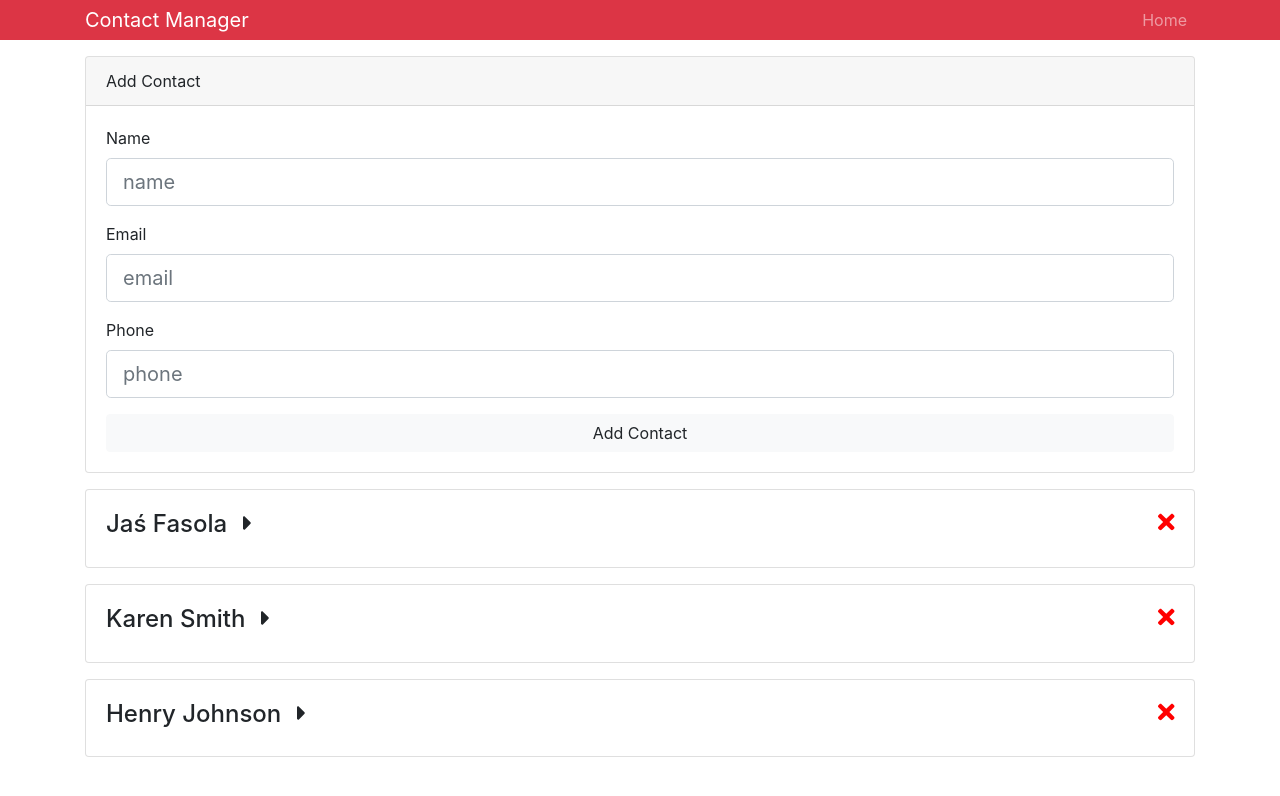
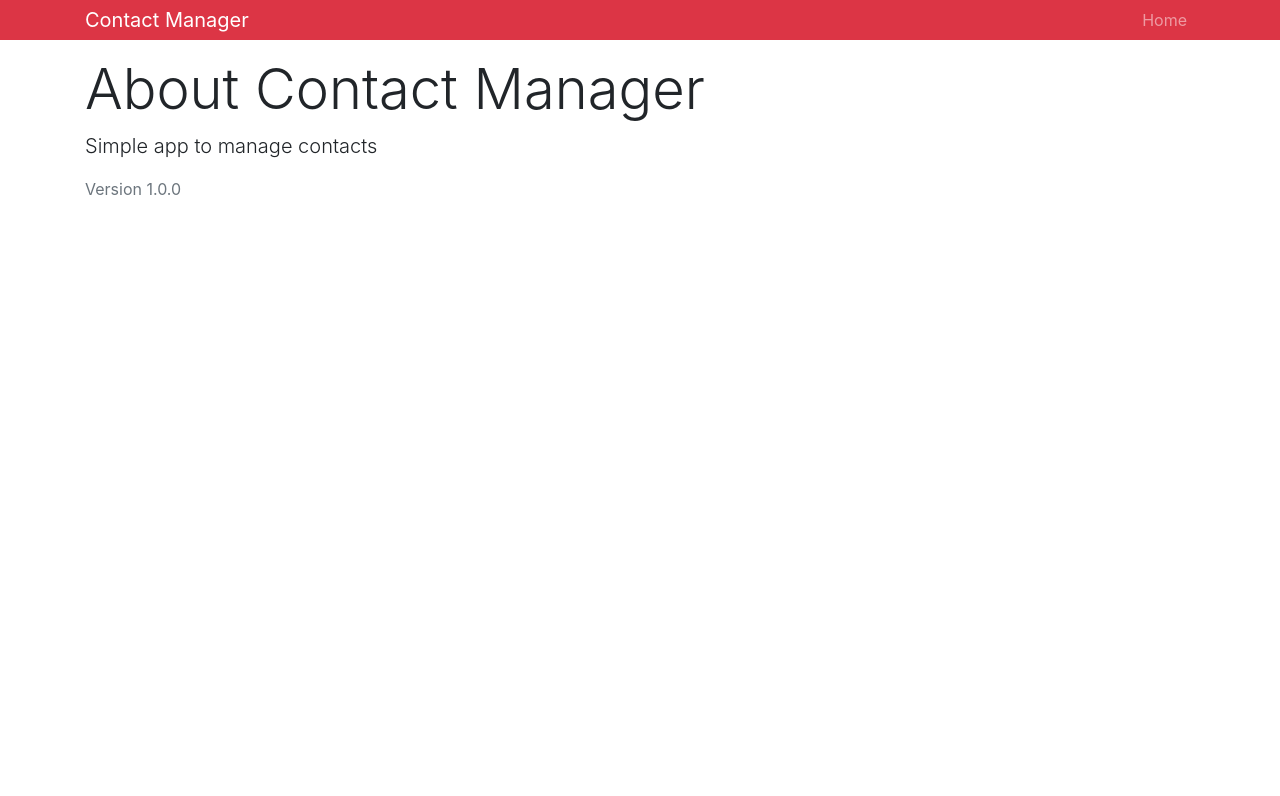
Before and after one commit to wdudek82/contact-manager-flow, a React (Create React App) app: page /about in a window 1280 px wide. Shown: the top 796 px of the page. Built offline with nearby package versions, Linux system fonts and the light colour scheme.

Commit message:
Added About component and Route, added header for Contacts component

```diff
--- a/src/App.js
+++ b/src/App.js
@@ -9,7 +9,9 @@ import {
 } from '@fortawesome/free-solid-svg-icons';
 import 'bootstrap/dist/css/bootstrap.min.css';
 import Contacts from 'components/Contacts/Contacts';
+import AddContact from 'components/Contacts/AddContact';
 import Header from 'components/Layout/Header';
+import About from 'components/Pages/About';
 import { Provider } from 'context';
 
 library.add(faSortDown, faCaretRight, faTimes);
@@ -18,8 +20,18 @@ const App = () => {
   return (
     <Provider>
       <Router>
-        <Header branding="Contact Manager" />
-        <Contacts />
+        <div>
+          <Header branding="Contact Manager" />
+          <Router>
+            <div className="container">
+              <Switch>
+                <Route exact path="/" component={Contacts} />
+                <Route path="/about" component={About} />
+                <Route path="/contact/add" component={AddContact} />
+              </Switch>
+            </div>
+          </Router>
+        </div>
       </Router>
     </Provider>
   );
--- a/src/components/Contacts/Contacts.js
+++ b/src/components/Contacts/Contacts.js
@@ -1,15 +1,7 @@
 // @flow
 import * as React from 'react';
-import styled from 'styled-components';
 import { Consumer } from 'context';
 import Contact from './Contact';
-// import AddContact from './AddContact';
-import AddContact from './AddContact';
-
-// styles
-const Wrapper = styled.div.attrs({
-  className: 'container',
-})``;
 
 type Props = {};
 
@@ -35,10 +27,12 @@ class Contacts extends React.Component<Props, {}> {
 
   render() {
     return (
-      <Wrapper>
-        <AddContact />
+      <React.Fragment>
+        <h1 className="display-4 mb-2">
+          <span className="text-danger">Contact</span> List
+        </h1>
         <Consumer>{(value = {}) => this.renderContacts(value)}</Consumer>
-      </Wrapper>
+      </React.Fragment>
     );
   }
 }
--- /dev/null
+++ b/src/components/Pages/About.js
@@ -0,0 +1,11 @@
+import React from 'react';
+
+export default () => {
+  return (
+    <div>
+      <h1 className="display-4">About Contact Manager</h1>
+      <p className="lead">Simple app to manage contacts</p>
+      <p className="text-secondary">Version 1.0.0</p>
+    </div>
+  );
+};
```
